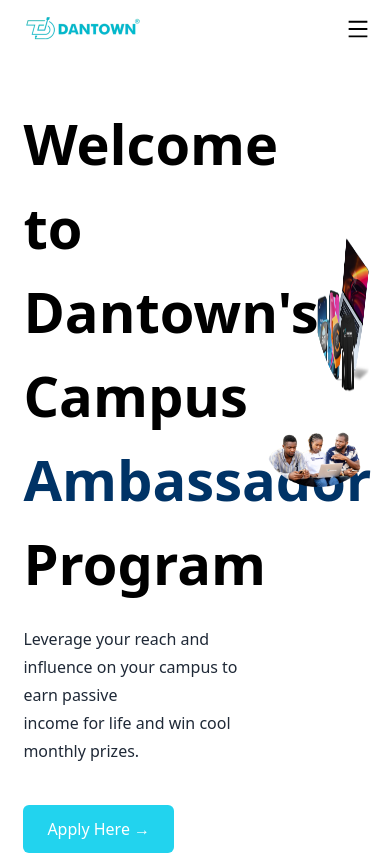
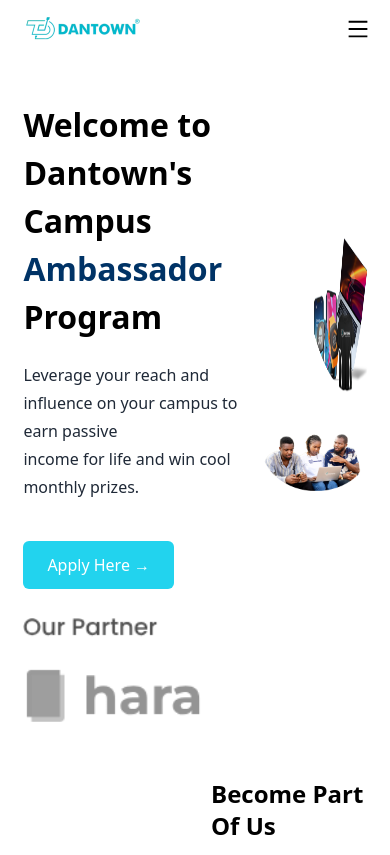
Before and after one commit to AmosGloria/godantown_copy_with_tailwindcss, a Next.js app: page /ambassador in a window 390 px wide. Shown: the top 855 px of the page. Built offline with nearby package versions, Linux system fonts and the light colour scheme.

Commit message:
Fix: modified the ambassador file

```diff
--- a/app/ambassador/page.tsx
+++ b/app/ambassador/page.tsx
@@ -17,7 +17,7 @@
 
         {/* Left Side */}
         <div className="flex-1 max-w-[68%] mt-8">
-          <h1 className="text-[3.5rem] font-bold font-sans mb-5">
+          <h1 className="text-[2rem]  md:text-[3.5rem] font-bold font-sans mb-5">
             Welcome to Dantown&apos;s Campus
             <span className="text-navy"> Ambassador</span> Program
           </h1>
```
